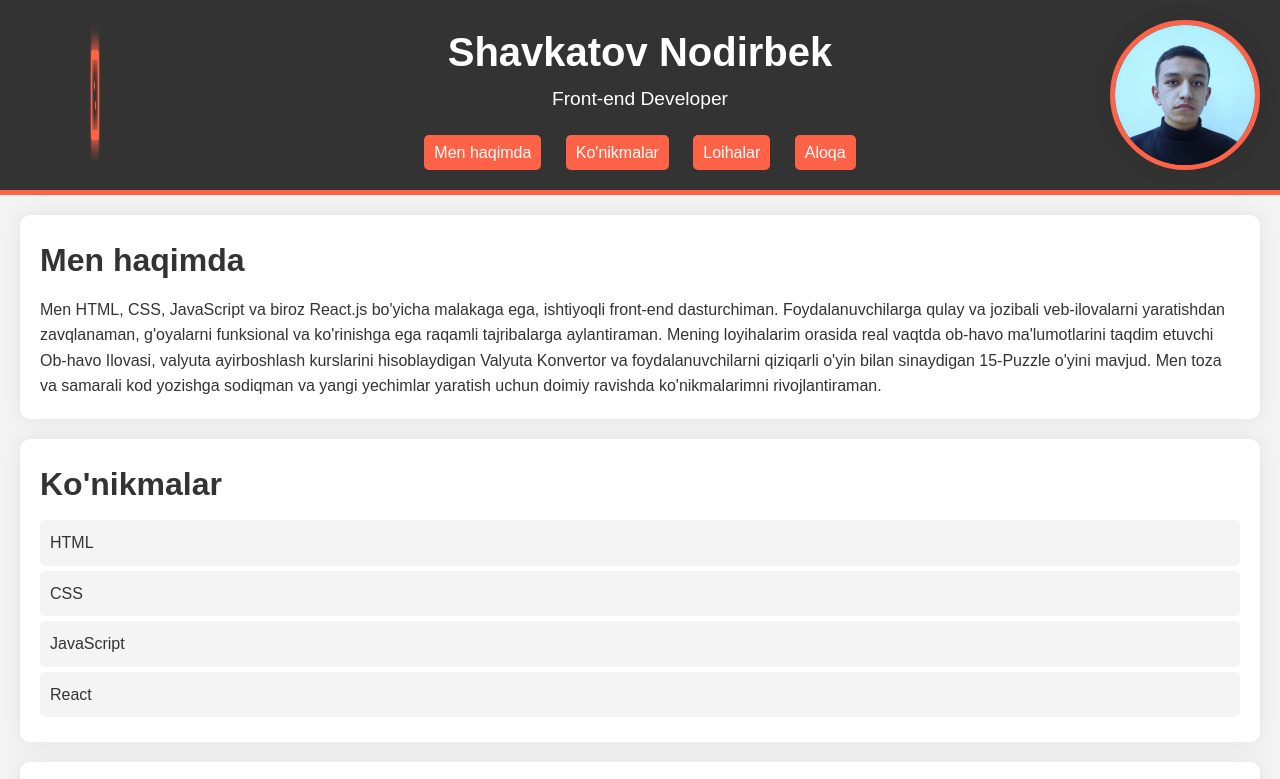
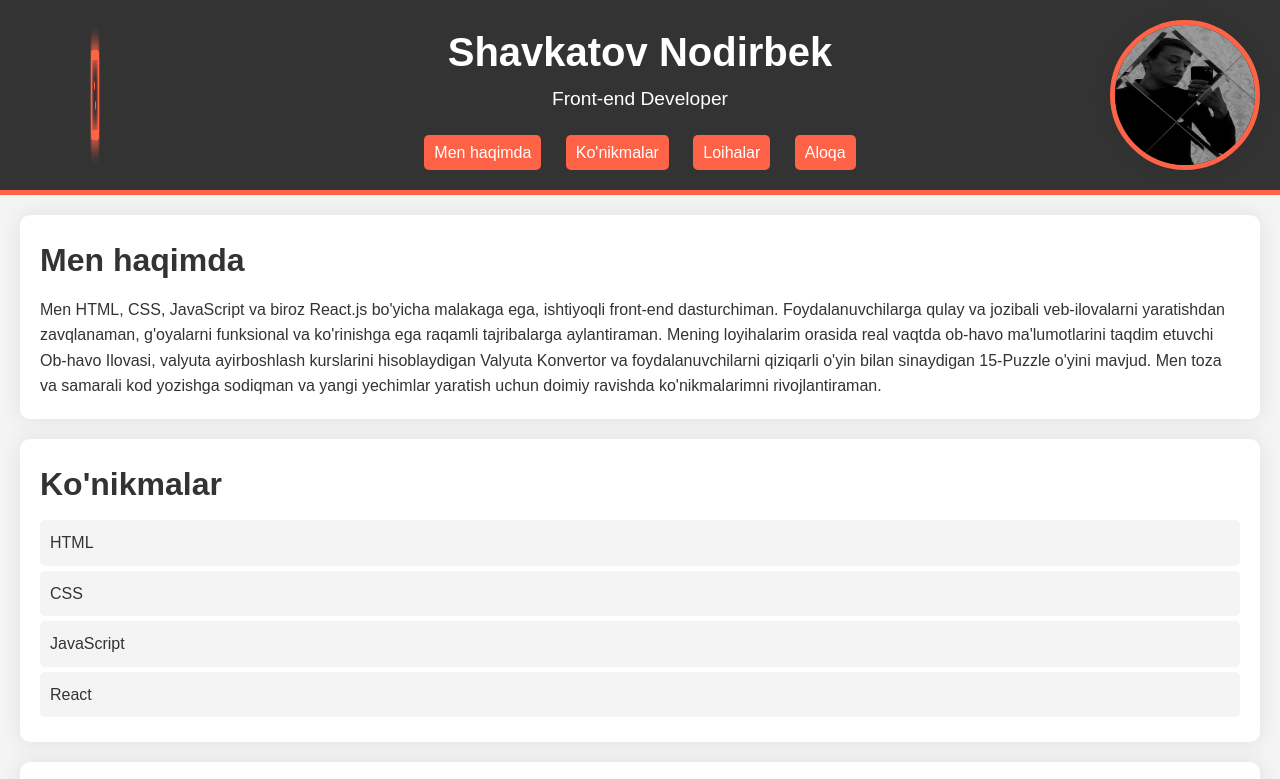
Before and after one commit to Nodirbek2098/portfolio, a plain HTML site: page index.html in a window 1280 px wide. Shown: the top 779 px of the page. Drawn offline with nearby package versions, Linux system fonts and the light colour scheme.

Commit message:
Update index.html

```diff
--- a/index.html
+++ b/index.html
@@ -17,7 +17,7 @@
             <a href="#projects">Loihalar</a>
             <a href="#contact">Aloqa</a>
         </nav>
-        <img src="./nodir2.jpg" alt="Shavkatov Nodirbek">
+        <img src="./nodir.jpg" alt="Shavkatov Nodirbek">
         <div class="container">
             <div class="box">N</div>
         </div>
```
